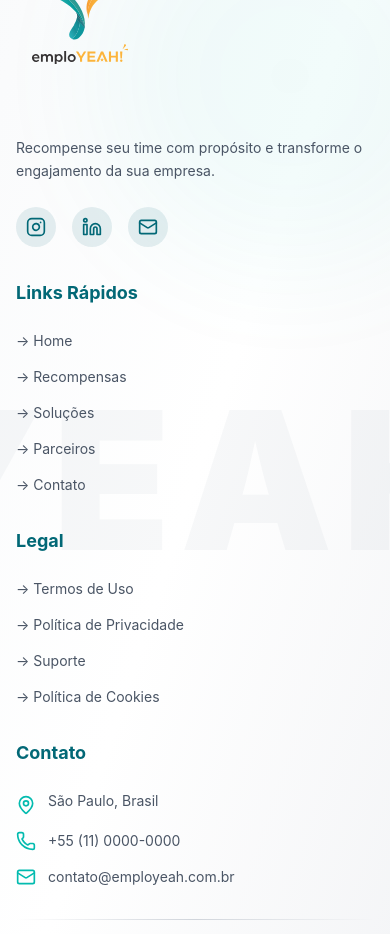
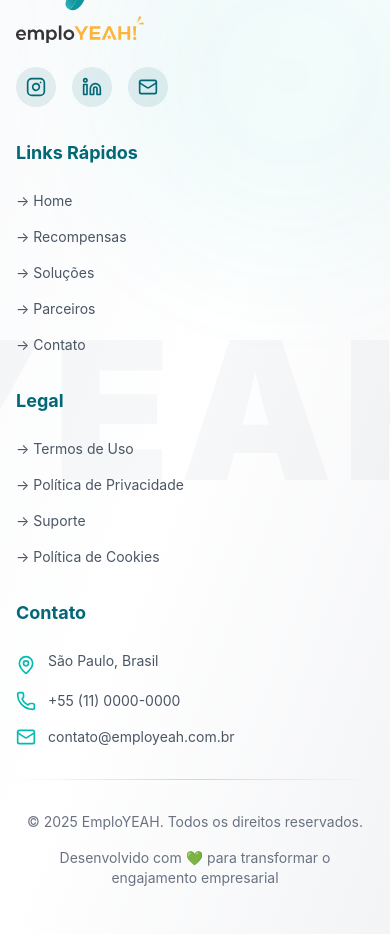
Before and after one commit to Guichemical13/employeah, a Next.js app: page / in a window 390 px wide. Shown: the part 5000-5934 px from the top of the page. Built offline with nearby package versions, Linux system fonts and the light colour scheme; a web font is replaced by a local one.

Commit message:
Enhance SidebarMenu with box shadow and update FooterPublic logo class
- Added a box shadow to the SidebarMenu for improved visual depth.
- Updated the logo class in FooterPublic to use 'md:w-50' for better responsiveness.
- Removed redundant paragraph in FooterPublic to streamline content.

```diff
--- a/src/components/SidebarMenu.tsx
+++ b/src/components/SidebarMenu.tsx
@@ -159,7 +159,8 @@ export default function SidebarMenu({
       className="h-full flex flex-col"
       style={{
         backgroundColor: branding?.sidebarColor || '#03BBAF',
-        color: branding?.sidebarTextColor || '#000000'
+        color: branding?.sidebarTextColor || '#000000',
+        boxShadow: '2px 0px 10px 0px rgba(43, 43, 43, 0.4)',
       }}
     >
       <div className="flex flex-col items-center py-4 px-3 border-b" style={{ borderColor: `${branding?.sidebarTextColor || '#bcb8e6'}30` }}>
--- a/src/components/footerPublic.tsx
+++ b/src/components/footerPublic.tsx
@@ -28,12 +28,9 @@ export function FooterPublic() {
                                 alt="EmploYEAH Logo"
                                 width={160}
                                 height={160}
-                                className="w-32 md:w-40"
+                                className="w-32 md:w-50"
                             />
                         </div>
-                        <p className="text-gray-600 text-sm md:text-base leading-relaxed">
-                            Recompense seu time com propósito e transforme o engajamento da sua empresa.
-                        </p>
                         <div className="flex items-center gap-4">
                             <a
                                 href="https://instagram.com"
```
Also changed, not shown: public/logo.svg.
